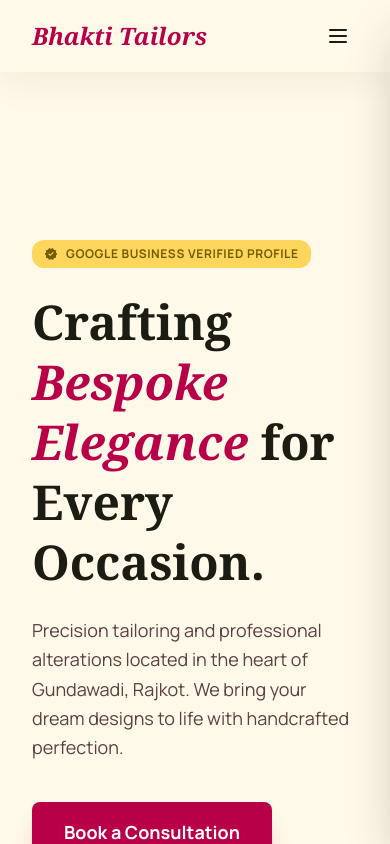
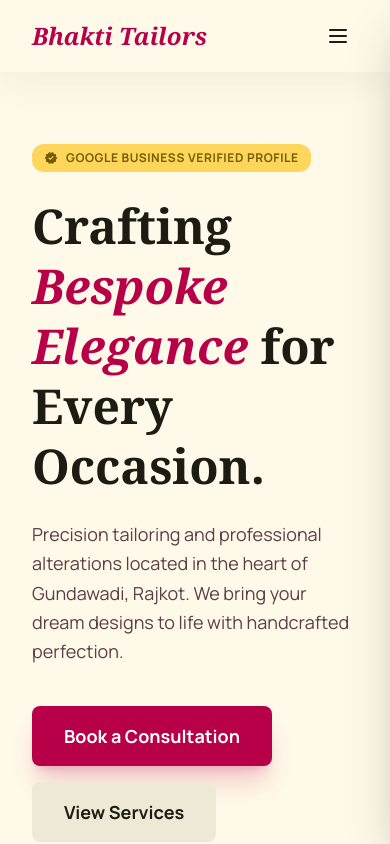
Before and after one commit to Yagnesh-Ajagiya/bhakti-tailors, a Nuxt app: page / in a window 390 px wide. Shown: the top 844 px of the page. Built offline with nearby package versions, Linux system fonts and the light colour scheme.

Commit message:
Style change in Hero section and robots.txt file

```diff
--- a/pages/index.vue
+++ b/pages/index.vue
@@ -1,6 +1,6 @@
 <template>
-  <main class="pt-24">
-    <section class="relative px-8 py-16 md:py-32 overflow-hidden">
+  <main class="pt-12">
+    <section class="relative px-8 pt-4 md:pb-32 overflow-hidden">
       <div class="max-w-7xl mx-auto grid grid-cols-1 lg:grid-cols-12 gap-12 items-center">
         <div class="lg:col-span-7 z-10">
           <div class="inline-flex items-center gap-2 px-3 py-1 bg-secondary-container text-on-secondary-container rounded-full mb-6">
```
Also changed, not shown: Public/robots.txt, 1 other file (tests, documents, lock files or other folders).
